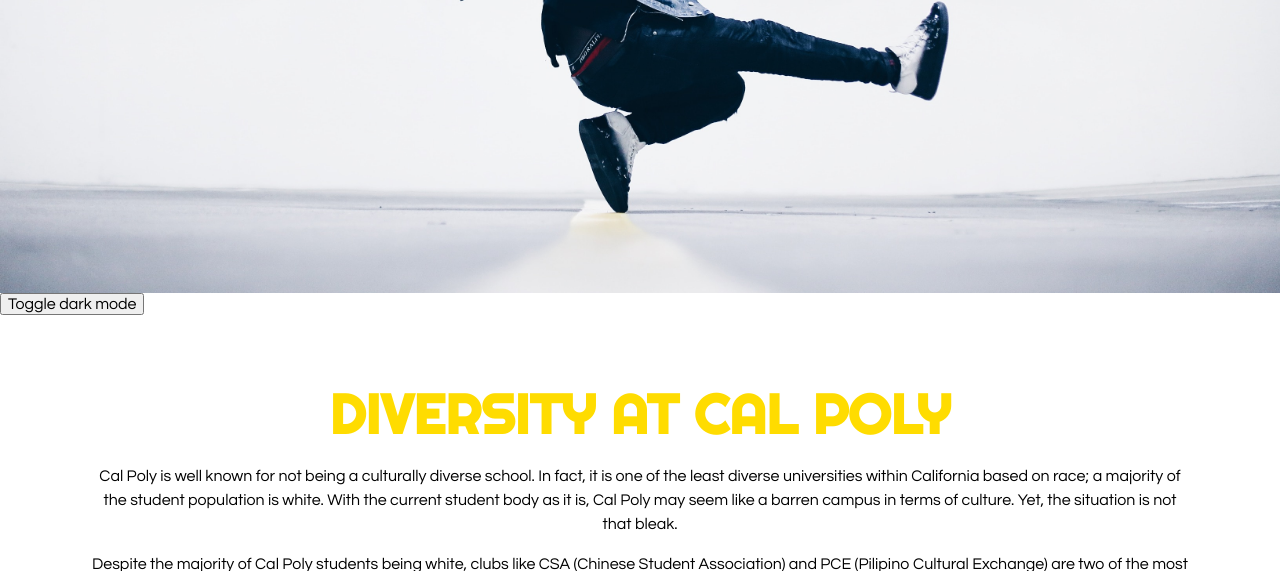
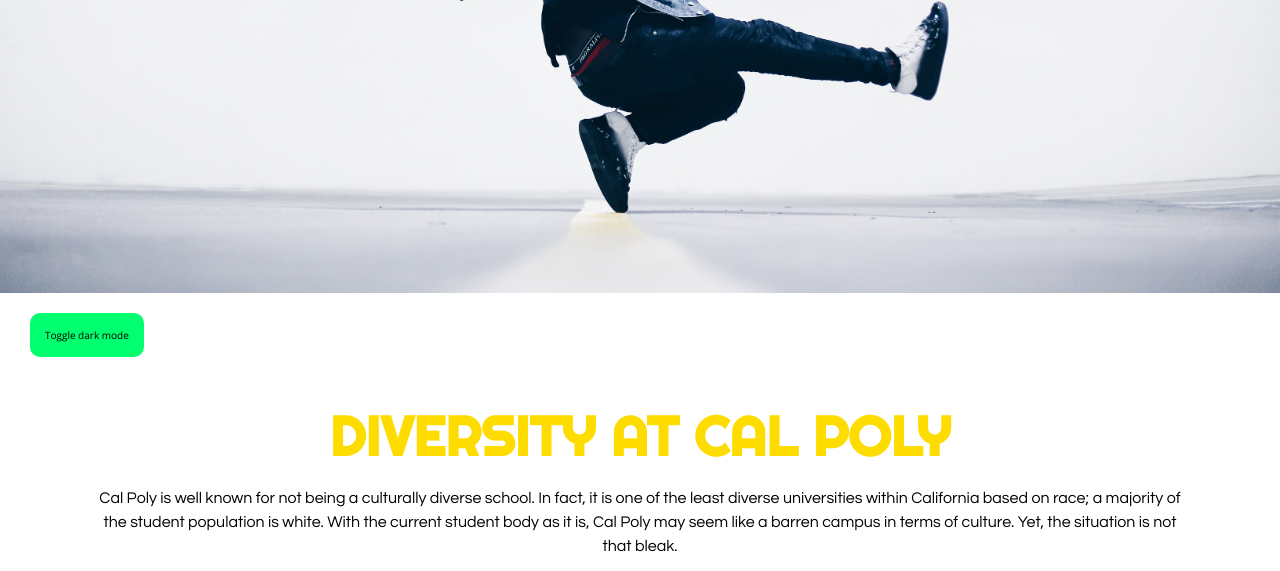
Before and after one commit to acapinpi/j410, a plain HTML site: page index.html in a window 1280 px wide. Shown: the part 507-1078 px from the top of the page. Drawn offline with nearby package versions, Linux system fonts and the light colour scheme; a script that the page names is missing.

Commit message:
Add files via upload

```diff
--- a/index.html
+++ b/index.html
@@ -172,7 +172,7 @@ function topFunction() {
 </div>
 	<div>
 
-    <button onclick="myFunction()">Toggle dark mode</button>
+    <button onclick="myFunction()" id="button">Toggle dark mode</button>
 
 <script>
 function myFunction() {
--- a/style.css
+++ b/style.css
@@ -42,6 +42,30 @@
   color: white;
 }
 
+#button{
+
+ border: none; /* Remove borders */
+  outline: none; /* Remove outline */
+  background-color: #01FF70;
+; /* Set a background color */
+  color: black; /* Text color */
+  cursor: pointer; /* Add a mouse pointer on hover */
+  padding: 15px; /* Some padding */
+  border-radius: 10px; /* Rounded corners */
+  font-family: 'Open Sans', sans-serif;
+  font-size: 10px;
+ position: relative;
+    top: 20px;
+    left: 30px;
+    transition: all 0.4s ease 0s;
+
+}
+
+#button:hover {
+background-color: #000000; /* Set a background color */
+  color: white;
+transition: all 0.4s ease 0s;
+}
 /*----------------PARALLAX IMAGE-----------------*/
 .parallax {
 	min-height: 450px;
```
